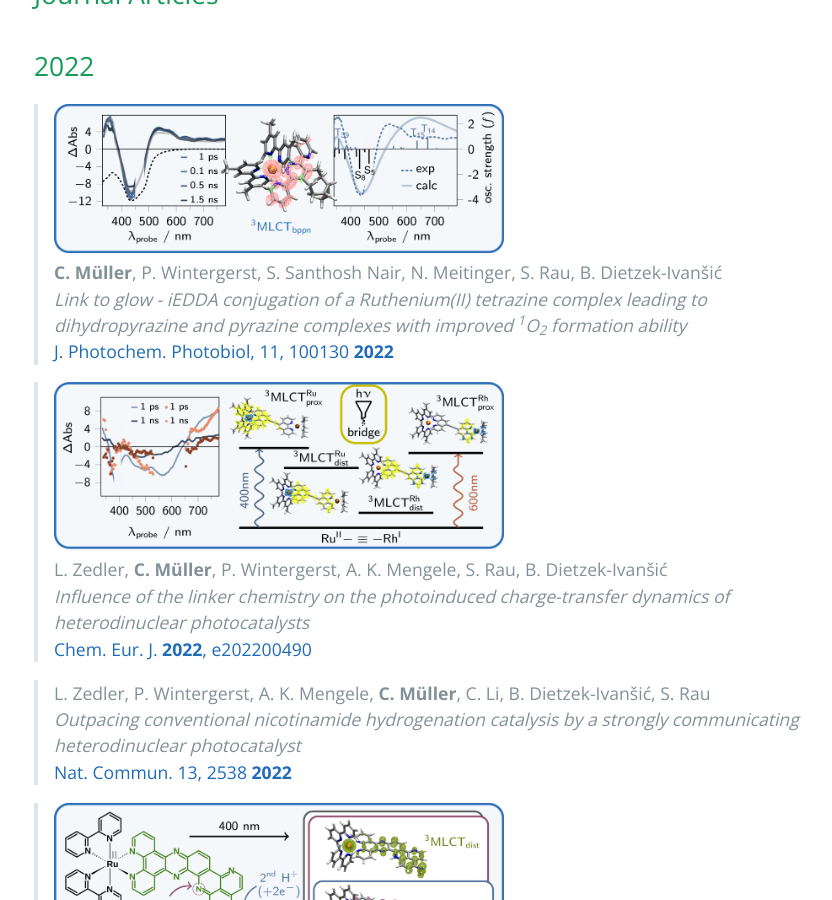
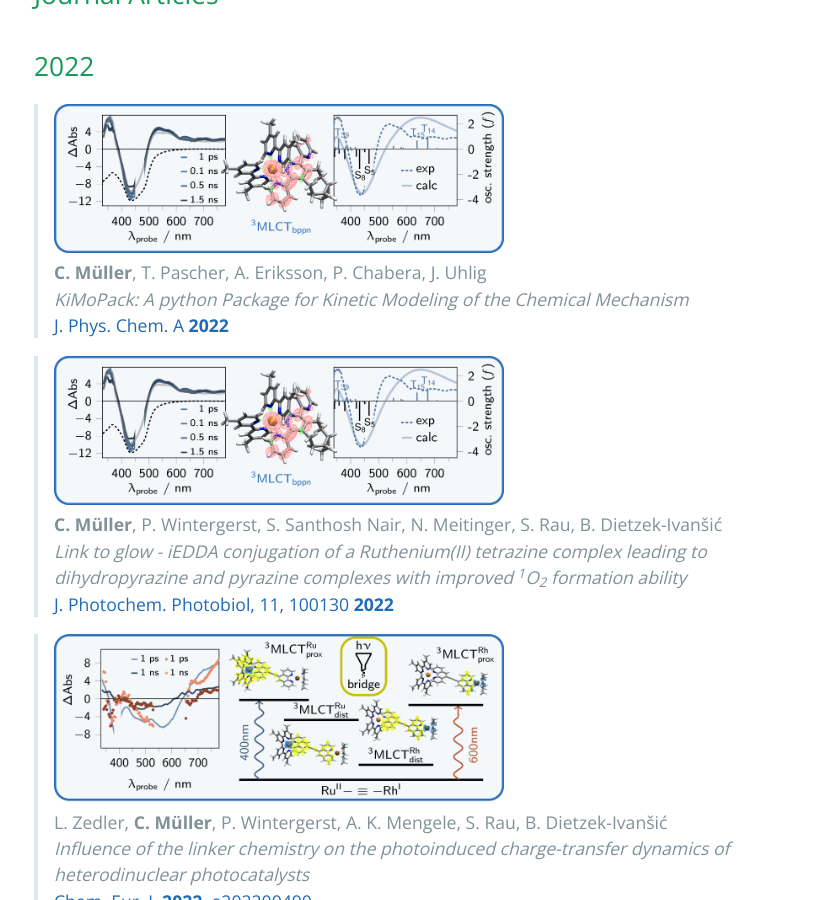
Before and after one commit to carolin-m/carolin-m.github.io, a Jekyll site: the page built from publications.md, in a window 1280 px wide and 900 px high, scrolled down 554 px. Shown: the whole window, without its empty margins (190-1022 px from the left). Built offline with Jekyll 4.4.1, drawn with Linux system fonts in a browser that asks for light colours.

Commit message:
Update publications.md

```diff
--- a/publications.md
+++ b/publications.md
@@ -13,6 +13,11 @@ Last updated on 31 May 2022.
 ## Journal Articles <br>
 
 ## 2022 <br>
+
+> <img width=450 src='./images/TOC_Ru-tetrazine.png'> <br>
+> **C. Müller**, T. Pascher, A. Eriksson, P. Chabera, J. Uhlig <br>
+> *KiMoPack: A python Package for Kinetic Modeling of the Chemical Mechanism* <br>
+> [J. Phys. Chem. A **2022**](https://doi.org/10.1021/acs.jpca.2c00907)
 
 > <img width=450 src='./images/TOC_Ru-tetrazine.png'> <br>
 > **C. Müller**, P. Wintergerst, S. Santhosh Nair, N. Meitinger, S. Rau, B. Dietzek-Ivanšić <br>
```
